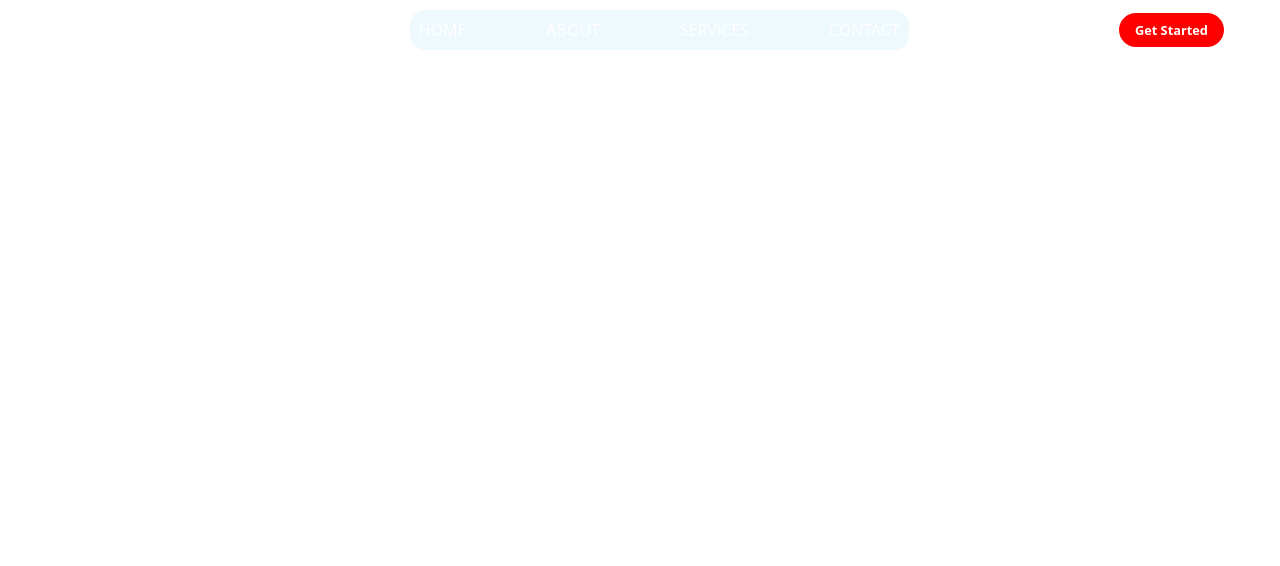
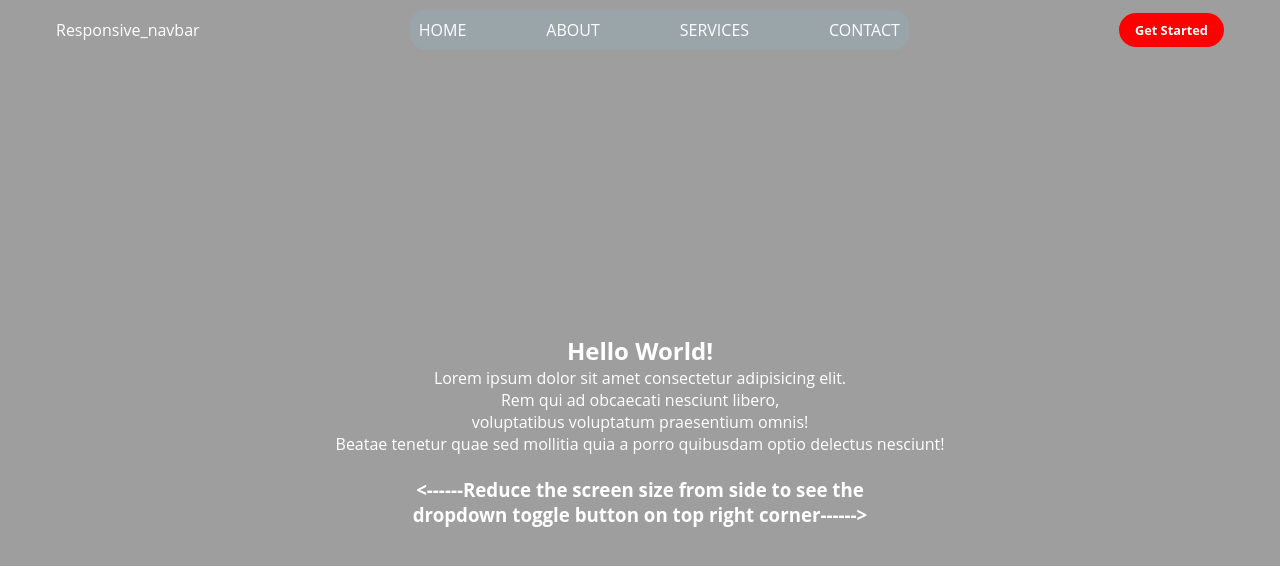
Before and after one commit to Machahary07/Responsive-Navigation-Bar, a plain HTML site: page index.html in a window 1280 px wide. Drawn offline with Linux system fonts and the light colour scheme; the site is published under a folder, as on GitHub Pages, so addresses that start at the root find nothing.

Commit message:
Update style.css

```diff
--- a/style.css
+++ b/style.css
@@ -7,7 +7,7 @@
 
 body{
     height: 100vh;
-    background-image: url(/nature_bg.jpg);
+    background-image: url('nature_bg.jpg');
     background-size: cover;
     background-position: center;
 }
```
